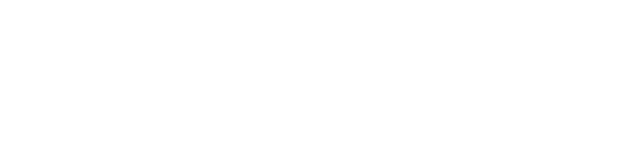
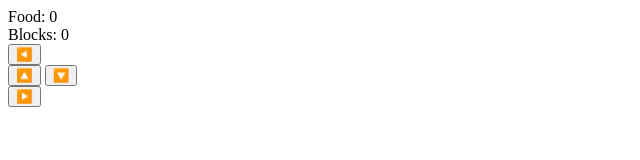
Before and after one commit to acciojob/snake-MoumitaMurmu, a website: page main.html in a window 1280 px wide. Shown: the whole page, without its empty margins (0-640 px from the left). Drawn offline with Linux system fonts and the light colour scheme.

Commit message:
Update main.html
initial commit

```diff
--- a/main.html
+++ b/main.html
@@ -8,6 +8,23 @@
 
 <body>
 	<!-- the entire body must be written by student -->
+	<div id="gameContainer"></div>
+
+    <!-- #scoreContainer contains the scores  -->
+    <div id="scoreContainer">
+      <div class="scoreBoard">Food: <span id="pointsEarned">0</span></div>
+      <div class="scoreBoard">Blocks: <span id="blocksTravelled">0</span></div>
+    </div>
+
+    <!-- #onScreenControllers contains the navigation buttons for mobile screens -->
+    <div id="onScreenControllers">
+      <button id="leftButton">◀️</button>
+      <div>
+        <button id="upButton">🔼</button>
+        <button id="downButton">🔽</button>
+      </div>
+      <button id="rightButton">▶️</button>
+    </div>
     <script type="text/javascript" src="./script.js">
 </script>
 
```
